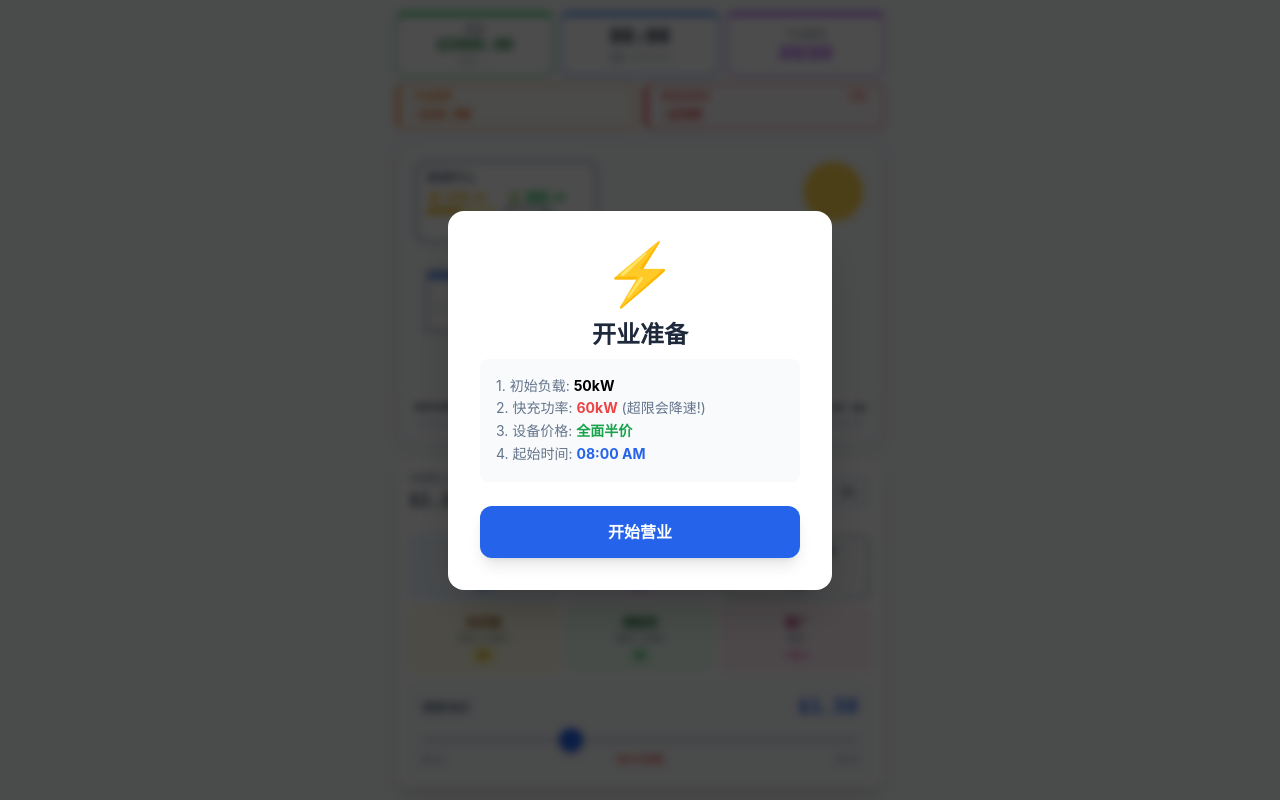
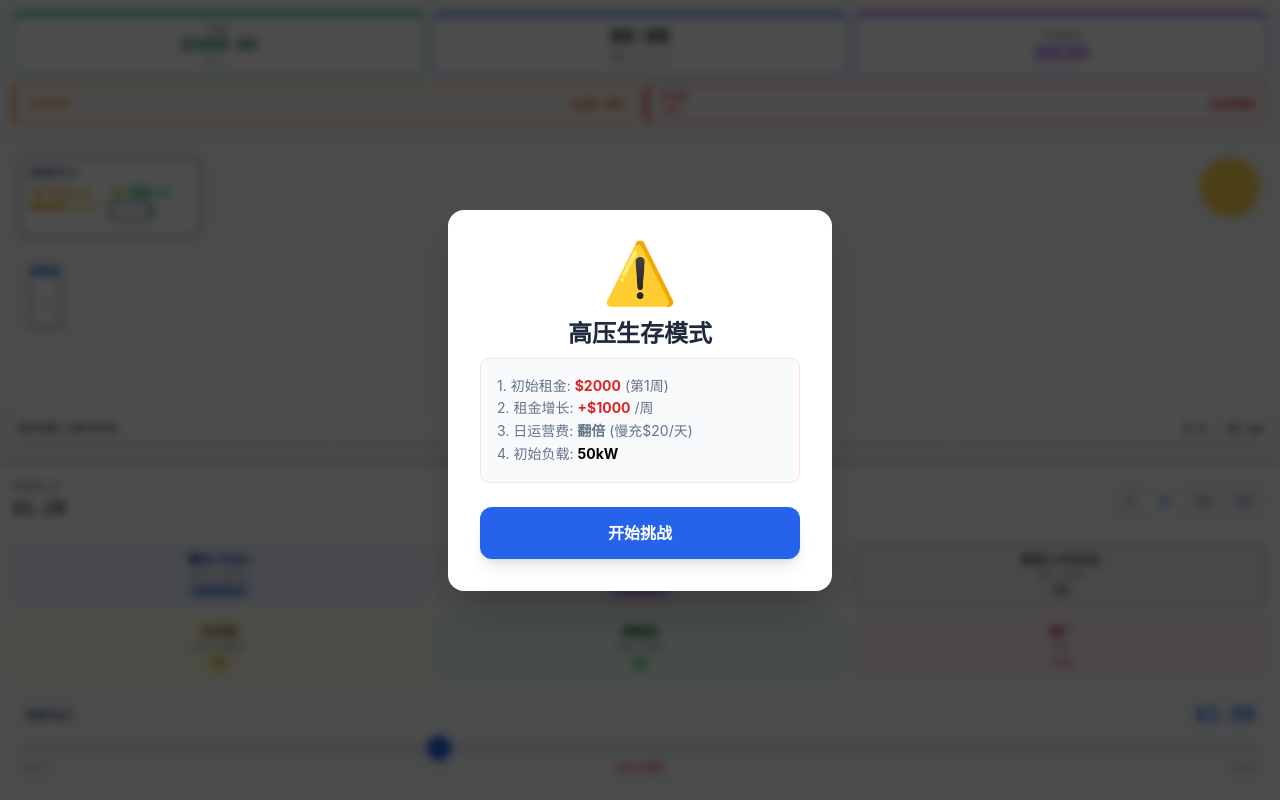
Before and after one commit to ni1o1/EVsim_visualize, a website: page docs/charge.html in a window 1280 px wide. Drawn offline with nearby package versions, Linux system fonts and the light colour scheme.

Commit message:
更新 charge.html

```diff
--- a/docs/charge.html
+++ b/docs/charge.html
@@ -3,48 +3,74 @@
 <head>
     <meta charset="UTF-8">
     <meta name="viewport" content="width=device-width, initial-scale=1.0, maximum-scale=1.0, user-scalable=no, viewport-fit=cover">
-    <title>EV Tycoon Fixed</title>
+    <title>EV Tycoon Hardcore</title>
     <script src="https://cdn.tailwindcss.com"></script>
     <style>
         body {
             font-family: -apple-system, BlinkMacSystemFont, "PingFang SC", "Microsoft YaHei", sans-serif;
-            background-color: #f8fafc;
+            background-color: #f1f5f9;
             color: #0f172a;
             user-select: none;
             -webkit-touch-callout: none;
             -webkit-tap-highlight-color: transparent;
             overscroll-behavior: none;
+            height: 100vh;
+            display: flex;
+            flex-direction: column;
+            overflow: hidden;
         }
 
-        #canvas-wrapper {
+        .header-section {
+            flex-shrink: 0;
+            padding: 12px;
+            background: #f8fafc;
+            z-index: 20;
+        }
+
+        #game-viewport {
+            flex: 1;
             position: relative;
+            overflow-y: auto;
+            overflow-x: hidden;
+            background: #cbd5e1;
+            border-top: 1px solid #e2e8f0;
+            border-bottom: 1px solid #e2e8f0;
+            box-shadow: inset 0 0 10px rgba(0,0,0,0.1);
+        }
+
+        #canvas-container {
             width: 100%;
-            aspect-ratio: 16/10;
+            min-height: 100%;
             background: #fff;
-            border-radius: 12px;
-            box-shadow: 0 4px 15px -3px rgba(0, 0, 0, 0.1);
-            overflow: hidden;
-            border: 1px solid #e2e8f0;
+            position: relative;
         }
 
         canvas {
+            display: block;
             width: 100%;
-            height: 100%;
-            display: block;
+        }
+
+        .control-section {
+            flex-shrink: 0;
+            background: #fff;
+            padding: 12px;
+            box-shadow: 0 -4px 10px rgba(0,0,0,0.05);
+            z-index: 20;
+            max-height: 45vh;
+            overflow-y: auto;
         }
 
         .stat-card {
             background: #fff;
-            padding: 6px 4px;
+            padding: 6px;
             border-radius: 8px;
-            border: 1px solid #cbd5e1;
+            border: 1px solid #e2e8f0;
             text-align: center;
-            box-shadow: 0 1px 3px rgba(0,0,0,0.05);
+            box-shadow: 0 1px 2px rgba(0,0,0,0.05);
             display: flex;
             flex-direction: column;
             justify-content: center;
             align-items: center;
-            min-height: 55px;
         }
 
         .btn {
@@ -53,14 +79,14 @@
             touch-action: manipulation;
         }
         .btn:active { transform: scale(0.96); }
-        .btn:disabled { opacity: 0.5; filter: grayscale(100%); cursor: not-allowed; }
+        .btn:disabled { opacity: 0.5; filter: grayscale(100%); }
 
         .float-text {
             position: absolute;
-            font-weight: 800;
+            font-weight: 900;
             font-size: 14px;
             pointer-events: none;
-            animation: floatUp 1.5s ease-out forwards;
+            animation: floatUp 1.2s ease-out forwards;
             z-index: 50;
             text-shadow: 1px 1px 0 #fff, -1px -1px 0 #fff;
         }
@@ -70,7 +96,6 @@
             100% { transform: translateY(-50px) scale(1); opacity: 0; }
         }
 
-        /* 功率条容器 */
         .power-bar-container {
             width: 100%;
             height: 8px;
@@ -111,16 +136,16 @@
         }
     </style>
 </head>
-<body class="h-screen flex flex-col p-3 max-w-lg mx-auto bg-slate-50">
+<body>
 
     <!-- 顶部数据栏 -->
-    <div class="grid grid-cols-3 gap-2 mb-2 shrink-0">
+    <div class="header-section space-y-2">
+        <div class="grid grid-cols-3 gap-2">
             <div class="stat-card border-t-4 border-green-500">
                 <div class="text-[10px] text-gray-400 font-bold uppercase">资金</div>
-            <div class="text-base font-mono text-green-700 font-bold leading-none mb-0.5" id="ui-money">$5000.00</div>
-            <div class="text-[9px] text-gray-400 font-medium" id="ui-last-profit">昨日: --</div>
+                <div class="text-base font-mono text-green-700 font-bold leading-none" id="ui-money">$5000.00</div>
+                <div class="text-[9px] text-gray-400 mt-0.5" id="ui-last-profit">昨日: --</div>
             </div>
-
             <div class="stat-card border-t-4 border-blue-500">
                 <div class="text-xl font-mono leading-none text-slate-800 font-bold" id="ui-clock">08:00</div>
                 <div class="flex justify-center items-center gap-1 w-full mt-1">
@@ -128,37 +153,35 @@
                     <span class="text-[10px] text-slate-400 font-bold" id="ui-speed-label">PAUSED</span>
                 </div>
             </div>
-
             <div class="stat-card border-t-4 border-purple-500">
                 <span class="text-[10px] text-gray-400 font-bold uppercase">今日客流</span>
-            <div class="text-lg font-bold text-purple-600 leading-tight" id="ui-pool">20/20</div>
+                <div class="text-lg font-bold text-purple-600 leading-none" id="ui-pool">20/20</div>
             </div>
         </div>
 
-    <!-- 财务次级栏 -->
-    <div class="grid grid-cols-2 gap-2 mb-3 shrink-0">
-        <div class="stat-card border-l-4 border-orange-400 bg-orange-50/30 items-start px-3 py-1 min-h-[40px]">
-            <div class="flex justify-between w-full text-[10px] text-orange-400 font-bold">
-                <span>日运营费</span>
+        <div class="grid grid-cols-2 gap-2">
+            <div class="stat-card border-l-4 border-orange-400 bg-orange-50/50 flex-row justify-between px-3 py-1.5 h-10">
+                <span class="text-[10px] text-orange-400 font-bold uppercase">日维护费</span>
+                <div class="text-sm font-bold text-orange-600 font-mono" id="ui-daily-cost">-$25.00</div>
             </div>
-            <div class="text-sm font-bold text-orange-600 font-mono" id="ui-daily-cost">-$15.00</div>
+            <div class="stat-card border-l-4 border-red-500 bg-red-50/50 flex-row justify-between px-3 py-1.5 h-10">
+                <div class="flex flex-col items-start">
+                    <span class="text-[9px] text-red-400 font-bold uppercase">周地租</span>
+                    <span class="text-[9px] bg-red-100 text-red-500 px-1 rounded-sm" id="ui-rent-countdown">6天</span>
                 </div>
-        <div class="stat-card border-l-4 border-red-500 bg-red-50/30 items-start px-3 py-1 min-h-[40px]">
-            <div class="flex justify-between w-full">
-                <span class="text-[10px] text-red-400 font-bold">周租金预估</span>
-                <span class="text-[9px] bg-red-100 text-red-500 px-1.5 rounded-full" id="ui-rent-countdown">6天</span>
+                <div class="text-sm font-bold text-red-600 font-mono" id="ui-weekly-rent">-$2000</div>
             </div>
-            <div class="text-sm font-bold text-red-600 font-mono" id="ui-weekly-rent">-$500</div>
         </div>
     </div>
 
-    <!-- 游戏画布区 -->
-    <div id="canvas-wrapper" class="shrink-0 mb-3">
+    <!-- 游戏主画面 (可滚动) -->
+    <div id="game-viewport">
+        <div id="canvas-container">
             <canvas id="gameCanvas"></canvas>
             <div id="fx-container" class="absolute top-0 left-0 w-full h-full pointer-events-none overflow-hidden"></div>
 
-        <!-- 实时功率负载条 -->
-        <div id="power-monitor" class="absolute bottom-2 left-2 right-2 bg-white/95 backdrop-blur rounded p-2 border border-slate-200 shadow-sm pointer-events-none transition-colors duration-300">
+            <!-- 实时功率悬浮条 -->
+            <div class="sticky bottom-2 left-2 right-2 mx-2 bg-white/95 backdrop-blur rounded p-2 border border-slate-200 shadow-md pointer-events-none z-10 transition-colors duration-300" id="power-monitor">
                 <div class="flex justify-between text-[10px] mb-1 font-bold text-slate-600 items-center">
                     <span id="ui-load-label">实时功率 (上限 50kW)</span>
                     <span id="ui-load-text" class="font-mono text-xs">0.0 / 50 kW</span>
@@ -179,62 +202,59 @@
                 </div>
             </div>
         </div>
+    </div>
 
     <!-- 底部控制面板 -->
-    <div class="flex-1 bg-white rounded-xl border border-slate-200 shadow-lg p-3 flex flex-col gap-3 overflow-y-auto">
+    <div class="control-section space-y-3">
 
-        <!-- 状态行 -->
         <div class="flex justify-between items-center border-b border-slate-100 pb-2">
             <div class="flex flex-col">
                 <span class="text-[10px] text-slate-400 font-bold">电网购入价</span>
-                <span id="ui-grid-price" class="font-mono font-bold text-lg text-slate-700">$0.80</span>
+                <span id="ui-grid-price" class="font-mono font-bold text-lg text-slate-700">$0.40</span>
             </div>
 
-            <!-- 速度控制 (整合暂停) -->
             <div class="flex bg-slate-100 p-1 rounded-lg gap-0.5">
-                 <button onclick="setSpeed(0)" class="speed-btn px-3 py-1.5 rounded-md text-xs font-bold bg-white text-blue-600 shadow-sm" id="speed-0">⏸</button>
-                 <button onclick="setSpeed(500)" class="speed-btn px-3 py-1.5 rounded-md text-xs font-bold text-slate-500" id="speed-1">1x</button>
+                 <button onclick="setSpeed(0)" class="speed-btn px-3 py-1.5 rounded-md text-xs font-bold text-slate-500" id="speed-0">⏸</button>
+                 <button onclick="setSpeed(500)" class="speed-btn px-3 py-1.5 rounded-md text-xs font-bold bg-white shadow-sm text-blue-600" id="speed-1">1x</button>
                  <button onclick="setSpeed(250)" class="speed-btn px-3 py-1.5 rounded-md text-xs font-bold text-slate-500" id="speed-2">2x</button>
                  <button onclick="setSpeed(125)" class="speed-btn px-3 py-1.5 rounded-md text-xs font-bold text-slate-500" id="speed-4">4x</button>
             </div>
         </div>
 
-        <!-- 资产购买区 -->
         <div class="grid grid-cols-3 gap-2">
             <button onclick="buyAsset('slowCharger')" class="btn bg-blue-50 border border-blue-200 text-blue-800 rounded-lg h-16 flex flex-col items-center justify-center hover:bg-blue-100">
                 <span class="font-bold text-xs">慢充 (7kW)</span>
-                <span class="text-[10px] text-slate-500">$1.5k | 日$10</span>
+                <span class="text-[9px] text-slate-500">$1.5k | 日$20</span>
                 <span class="text-[10px] bg-blue-200 px-2 rounded-full mt-0.5 font-bold" id="count-slow">1</span>
             </button>
             <button onclick="buyAsset('fastCharger')" class="btn bg-purple-50 border border-purple-200 text-purple-800 rounded-lg h-16 flex flex-col items-center justify-center hover:bg-purple-100">
                 <span class="font-bold text-xs">快充 (60kW)</span>
-                <span class="text-[10px] text-slate-500">$7.5k | 日$20</span>
+                <span class="text-[9px] text-slate-500">$7.5k | 日$40</span>
                 <span class="text-[10px] bg-purple-200 px-2 rounded-full mt-0.5 font-bold" id="count-fast">0</span>
             </button>
             <button onclick="buyAsset('transformer')" class="btn bg-gray-100 border border-gray-300 text-slate-700 rounded-lg h-16 flex flex-col items-center justify-center border-dashed border-2 border-slate-400 hover:bg-gray-200">
                 <span class="font-bold text-xs">配电 (+50kW)</span>
-                <span class="text-[10px] text-slate-500">$5k | 日$5</span>
+                <span class="text-[9px] text-slate-500">$5k | 日$10</span>
                 <span class="text-[10px] bg-gray-300 px-2 rounded-full mt-0.5 font-bold" id="count-transformer">0</span>
             </button>
             <button onclick="buyAsset('solar')" class="btn bg-yellow-50 border border-yellow-200 text-yellow-800 rounded-lg h-16 flex flex-col items-center justify-center hover:bg-yellow-100">
                 <span class="font-bold text-xs">光伏板</span>
-                <span class="text-[10px] text-slate-500">$4k | 日$5</span>
+                <span class="text-[9px] text-slate-500">$4k | 日$10</span>
                 <span class="text-[10px] bg-yellow-200 px-2 rounded-full mt-0.5 font-bold" id="count-solar">0</span>
             </button>
             <button onclick="buyAsset('battery')" class="btn bg-green-50 border border-green-200 text-green-800 rounded-lg h-16 flex flex-col items-center justify-center hover:bg-green-100">
                 <span class="font-bold text-xs">储能柜</span>
-                <span class="text-[10px] text-slate-500">$6k | 日$5</span>
+                <span class="text-[9px] text-slate-500">$6k | 日$10</span>
                 <span class="text-[10px] bg-green-200 px-2 rounded-full mt-0.5 font-bold" id="count-battery">0</span>
             </button>
             <button onclick="buyAsset('marketing')" class="btn bg-pink-50 border border-pink-200 text-pink-800 rounded-lg h-16 flex flex-col items-center justify-center border-dashed border-2 hover:bg-pink-100">
                 <span class="font-bold text-xs">推广</span>
-                <span class="text-[10px] text-slate-500">$5k</span>
+                <span class="text-[9px] text-slate-500">$5k</span>
                 <span class="text-[10px] text-pink-500 mt-0.5 font-bold">+10人</span>
             </button>
         </div>
 
-        <!-- 定价控制 -->
-        <div class="bg-slate-50 p-3 rounded-lg border border-slate-200 mt-auto">
+        <div class="bg-slate-50 p-3 rounded-lg border border-slate-200">
             <div class="flex justify-between mb-2 items-end">
                 <label class="text-xs font-bold text-slate-500">销售电价</label>
                 <span id="price-display" class="font-mono font-bold text-blue-600 text-xl leading-none">$1.50</span>
@@ -251,16 +271,16 @@
     <!-- 开始弹窗 -->
     <div id="start-modal" class="fixed inset-0 z-50 flex items-center justify-center p-4 bg-black/70 backdrop-blur-sm">
         <div class="bg-white rounded-2xl shadow-2xl w-full max-w-sm p-8 text-center">
-            <div class="text-6xl mb-4">⚡</div>
-            <h1 class="text-2xl font-black text-slate-800 mb-2">开业准备</h1>
-            <p class="text-slate-500 mb-6 text-sm leading-relaxed text-left bg-slate-50 p-4 rounded-lg">
-                1. 初始负载: <span class="font-bold text-black">50kW</span><br>
-                2. 快充功率: <span class="font-bold text-red-500">60kW</span> (超限会降速!)<br>
-                3. 设备价格: <span class="font-bold text-green-600">全面半价</span><br>
-                4. 起始时间: <span class="font-bold text-blue-600">08:00 AM</span>
+            <div class="text-6xl mb-4">⚠️</div>
+            <h1 class="text-2xl font-black text-slate-800 mb-2">高压生存模式</h1>
+            <p class="text-slate-500 mb-6 text-sm leading-relaxed text-left bg-slate-50 p-4 rounded-lg border border-red-100">
+                1. 初始租金: <span class="font-bold text-red-600">$2000</span> (第1周)<br>
+                2. 租金增长: <span class="font-bold text-red-600">+$1000</span> /周<br>
+                3. 日运营费: <span class="font-bold">翻倍</span> (慢充$20/天)<br>
+                4. 初始负载: <span class="font-bold text-black">50kW</span>
             </p>
             <button onclick="startGame()" class="w-full py-3.5 bg-blue-600 text-white font-bold rounded-xl shadow-lg hover:bg-blue-700 active:scale-95 transition">
-                开始营业
+                开始挑战
             </button>
         </div>
     </div>
@@ -272,7 +292,7 @@
             <div class="space-y-2 text-sm mb-6 bg-slate-50 p-4 rounded-xl text-left border border-slate-100">
                 <div class="flex justify-between">
                     <span class="text-slate-500">本周地租</span>
-                    <span class="text-red-500 font-mono font-bold" id="ev-rent">-$500</span>
+                    <span class="text-red-500 font-mono font-bold" id="ev-rent">-$2000</span>
                 </div>
                 <div class="flex justify-between">
                     <span class="text-slate-500" id="ev-event-name">随机事件</span>
@@ -292,7 +312,7 @@
     <div id="game-over-modal" class="hidden fixed inset-0 z-50 flex items-center justify-center p-4 bg-black/80">
         <div class="bg-white rounded-2xl shadow-2xl w-full max-w-sm p-8 text-center">
             <h1 class="text-3xl font-black text-red-600 mb-2">破产清算</h1>
-            <p class="text-slate-500 mb-6 text-sm">资金链断裂。</p>
+            <p class="text-slate-500 mb-6 text-sm">资金链断裂。请记住：没有现金流，就没有未来。</p>
             <div class="bg-slate-100 p-4 rounded-xl mb-6">
                 <p class="text-xs text-slate-400 uppercase font-bold">存活天数</p>
                 <p class="text-4xl font-black text-slate-800" id="final-days">0</p>
@@ -302,20 +322,22 @@
     </div>
 
 <script>
-/* --- 配置 --- */
+/* --- 配置 (HARDCORE) --- */
 const CONFIG = {
     initialMoney: 5000,
 
+    // 维护费翻倍
     dailyCost: {
-        slowCharger: 10,
-        fastCharger: 20,
-        solar: 5,
-        battery: 5,
-        transformer: 5
+        slowCharger: 20, // x2
+        fastCharger: 40, // x2
+        solar: 10,       // x2
+        battery: 10,     // x2
+        transformer: 10  // x2
     },
 
-    baseWeeklyRent: 500,
-    rentGrowth: 100,
+    // 租金高压
+    baseWeeklyRent: 2000, // $2000 起步
+    rentGrowth: 1000,     // 每周加 $1000
 
     costs: {
         slowCharger: 1500, fastCharger: 7500, solar: 4000,
@@ -353,14 +375,29 @@ const ctx = canvas.getContext('2d');
 let canvasWidth, canvasHeight;
 
 function resizeCanvas() {
-    const wrapper = document.getElementById('canvas-wrapper');
+    const container = document.getElementById('canvas-container');
     const dpr = window.devicePixelRatio || 1;
-    const rect = wrapper.getBoundingClientRect();
-    canvas.width = rect.width * dpr;
-    canvas.height = rect.height * dpr;
+
+    // 动态计算高度
+    const totalChargers = state.assets.slowCharger + state.assets.fastCharger;
+    // 基础高度 + 每行(3个)桩高度
+    const rows = Math.ceil(totalChargers / 3);
+    const neededHeight = 250 + (rows * 120);
+
+    const cssWidth = container.clientWidth;
+    // 如果没有桩，至少占满视口
+    const cssHeight = Math.max(container.clientHeight, neededHeight);
+
+    canvas.style.width = cssWidth + 'px';
+    canvas.style.height = cssHeight + 'px';
+
+    canvas.width = cssWidth * dpr;
+    canvas.height = cssHeight * dpr;
+
     ctx.scale(dpr, dpr);
-    canvasWidth = rect.width;
-    canvasHeight = rect.height;
+    canvasWidth = cssWidth;
+    canvasHeight = cssHeight;
+
     draw();
 }
 window.addEventListener('resize', resizeCanvas);
@@ -382,12 +419,7 @@ if (!ctx.roundRect) {
 /* --- 逻辑 --- */
 function startGame() {
     document.getElementById('start-modal').classList.add('hidden');
-    // Start with 1x
     setSpeed(500);
-    if(state.paused) {
-        state.paused = false;
-        tick();
-    }
 }
 
 function calcDailyCost() {
@@ -401,6 +433,7 @@ function calcDailyCost() {
 }
 
 function calcWeeklyRent() {
+    // $2000 起步, 每周+$1000
     return CONFIG.baseWeeklyRent + (state.weeksSurvived * CONFIG.rentGrowth);
 }
 
@@ -594,7 +627,7 @@ function dailySettle() {
     state.day++;
     const dailyCost = calcDailyCost();
     state.money -= dailyCost;
-    spawnFloatText(`维护费 -$${dailyCost}`, '#f97316');
+    spawnFloatText(`日维护 -$${dailyCost}`, '#f97316');
 
     state.dailyPoolLeft = state.dailyPoolMax;
     state.lastDayProfit = state.currentDayProfit - dailyCost;
@@ -678,6 +711,8 @@ function drawChargers() {
     const startY = 130;
     const gapX = 70;
     const gapY = 100;
+
+    // 动态列数
     const cols = Math.floor((canvasWidth - 40) / gapX);
 
     const render = (type, idx, absIdx) => {
@@ -772,7 +807,6 @@ function updateUI() {
     document.getElementById('ui-load-text').innerText = `${d.load.toFixed(1)} / ${d.limit} kW`;
     document.getElementById('ui-load-label').innerText = `实时功率 (上限 ${d.limit}kW)`;
 
-    // 修复：进度条基于上限 limit
     const base = d.limit > 0 ? d.limit : 1;
     const pSolar = (d.solar / base) * 100;
     const pBatt = (d.batt / base) * 100;
@@ -792,14 +826,10 @@ function updateUI() {
         powerMonitor.classList.remove('warning-pulse', 'border-red-400');
     }
 
-    // 修复 undefined 计数
-    document.getElementById('count-slow').innerText = state.assets.slowCharger;
-    document.getElementById('count-fast').innerText = state.assets.fastCharger;
-    document.getElementById('count-solar').innerText = state.assets.solar;
-    document.getElementById('count-battery').innerText = state.assets.battery;
-    document.getElementById('count-transformer').innerText = state.assets.transformer;
+    ['slow','fast','solar','battery','transformer'].forEach(k => {
+        document.getElementById(`count-${k}`).innerText = state.assets[k];
+    });
 
-    // UI Label Update
     const speedLabel = document.getElementById('ui-speed-label');
     if (state.paused) {
         speedLabel.innerText = "PAUSED";
@@ -836,25 +866,13 @@ function buyAsset(type) {
             spawnFloatText(`购买 -$${cost}`, "#2563eb");
         }
         updateUI();
+        resizeCanvas();
     } else {
         spawnFloatText("资金不足", "#ef4444");
     }
 }
 
 function setSpeed(ms) {
-    // Logic
-    if (ms === 0) {
-        state.paused = true;
-        clearTimeout(state.timer);
-    } else {
-        state.gameSpeed = ms;
-        if (state.paused) {
-            state.paused = false;
-            tick();
-        }
-    }
-
-    // UI Update
     document.querySelectorAll('.speed-btn').forEach(btn => {
         btn.classList.remove('bg-white', 'text-blue-600', 'shadow-sm');
         btn.classList.add('text-slate-500');
@@ -871,6 +889,17 @@ function setSpeed(ms) {
         btn.classList.add('bg-white', 'text-blue-600', 'shadow-sm');
         btn.classList.remove('text-slate-500');
     }
+
+    if (ms === 0) {
+        state.paused = true;
+        clearTimeout(state.timer);
+    } else {
+        state.gameSpeed = ms;
+        if (state.paused) {
+            state.paused = false;
+            tick();
+        }
+    }
     updateUI();
 }
 
@@ -882,7 +911,7 @@ function updatePrice(v) {
 function closeEventModal() {
     document.getElementById('event-modal').classList.add('hidden');
     checkBankruptcy();
-    if (state.money >= 0) setSpeed(500); // 恢复 1x
+    if (state.money >= 0) setSpeed(500);
 }
 
 window.onload = function() {
```
Lines whose indentation alone changed are shown as unchanged.
